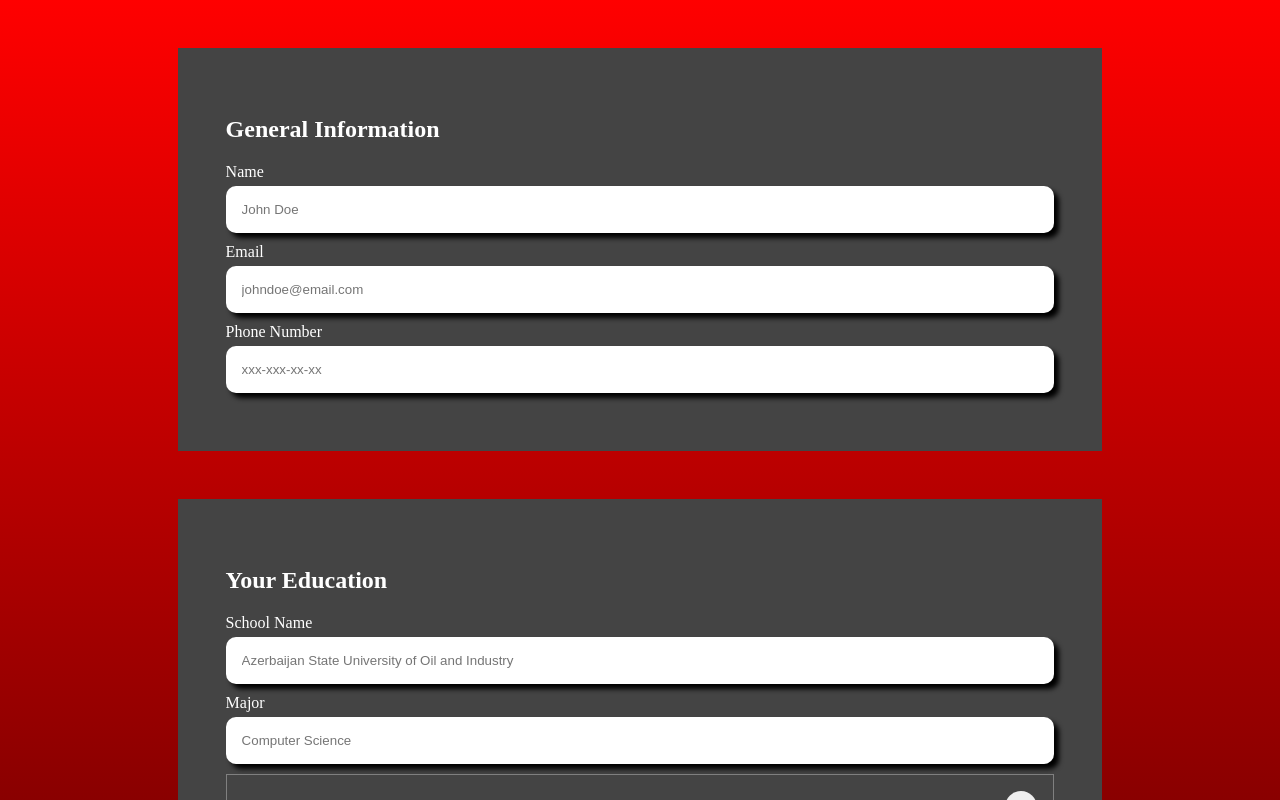
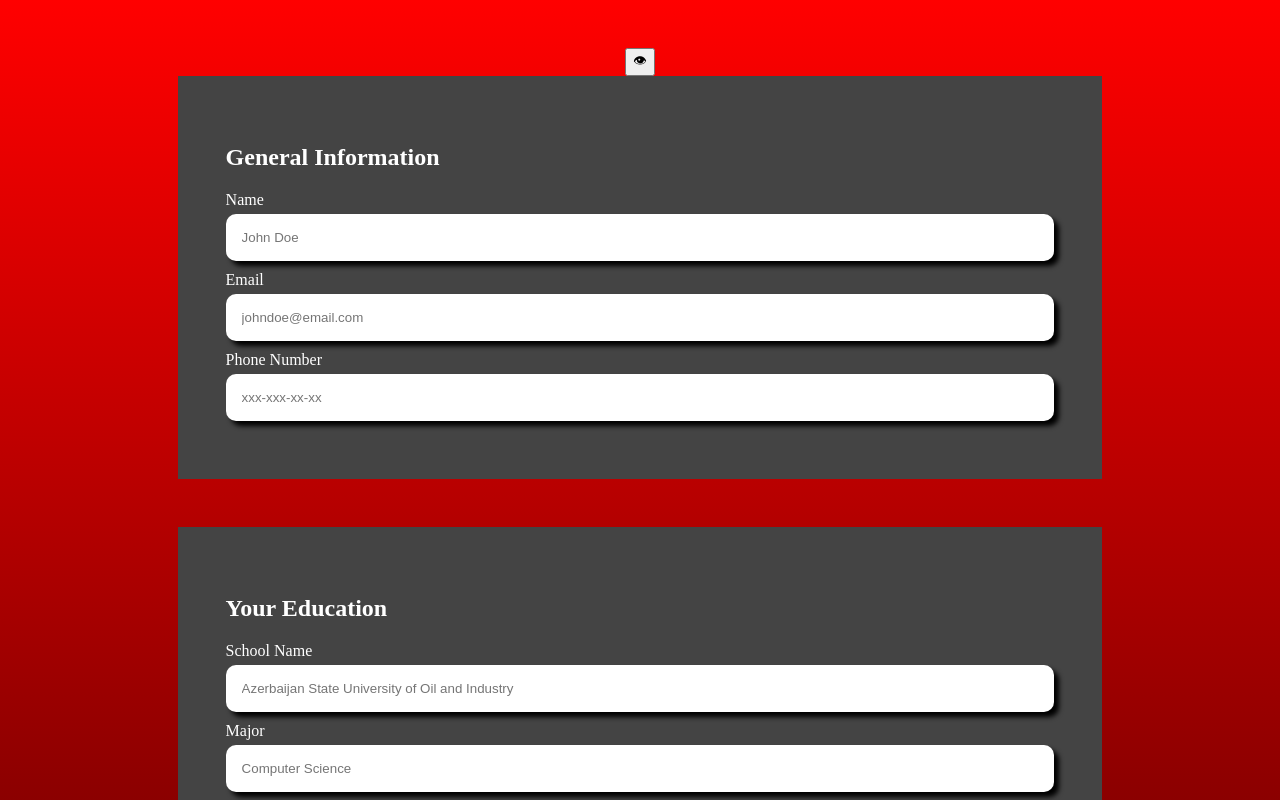
Before and after one commit to ValienteRitter/CV-generator-application, a React (Vite) app: page / in a window 1280 px wide. Shown: the top 800 px of the page. Built offline with nearby package versions, Linux system fonts and the light colour scheme.

Commit message:
Feat: Create button component for previewing CV

```diff
--- a/src/CVForm.jsx
+++ b/src/CVForm.jsx
@@ -1,11 +1,13 @@
 import { GeneralInfoForm } from "./components/GeneralInfoForm";
 import { EducationForm } from "./components/EducationForm";
 import { WorkExperienceForm } from "./components/WorkExperienceForm";
+import { PreviewButton } from "./components/PreviewButton";
 import './styles/form.css'
 
 export function CVForm() {
     return (
         <>
+            <PreviewButton />
             <GeneralInfoForm />
             <EducationForm />
             <WorkExperienceForm />
--- /dev/null
+++ b/src/components/PreviewButton.jsx
@@ -0,0 +1,9 @@
+export function PreviewButton() {
+    return (
+        <div className="preview-button">
+            <button>
+                &#128065;
+            </button>
+        </div>
+    )
+}
```
